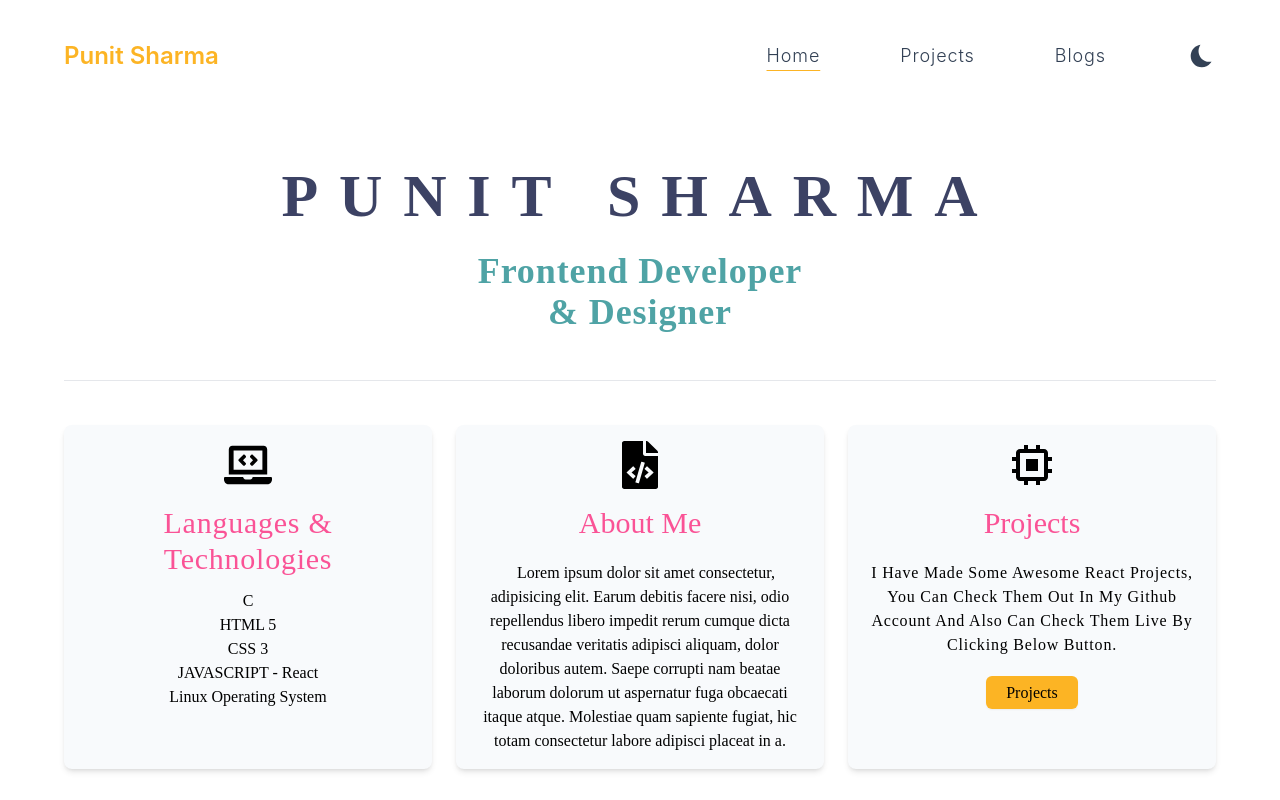
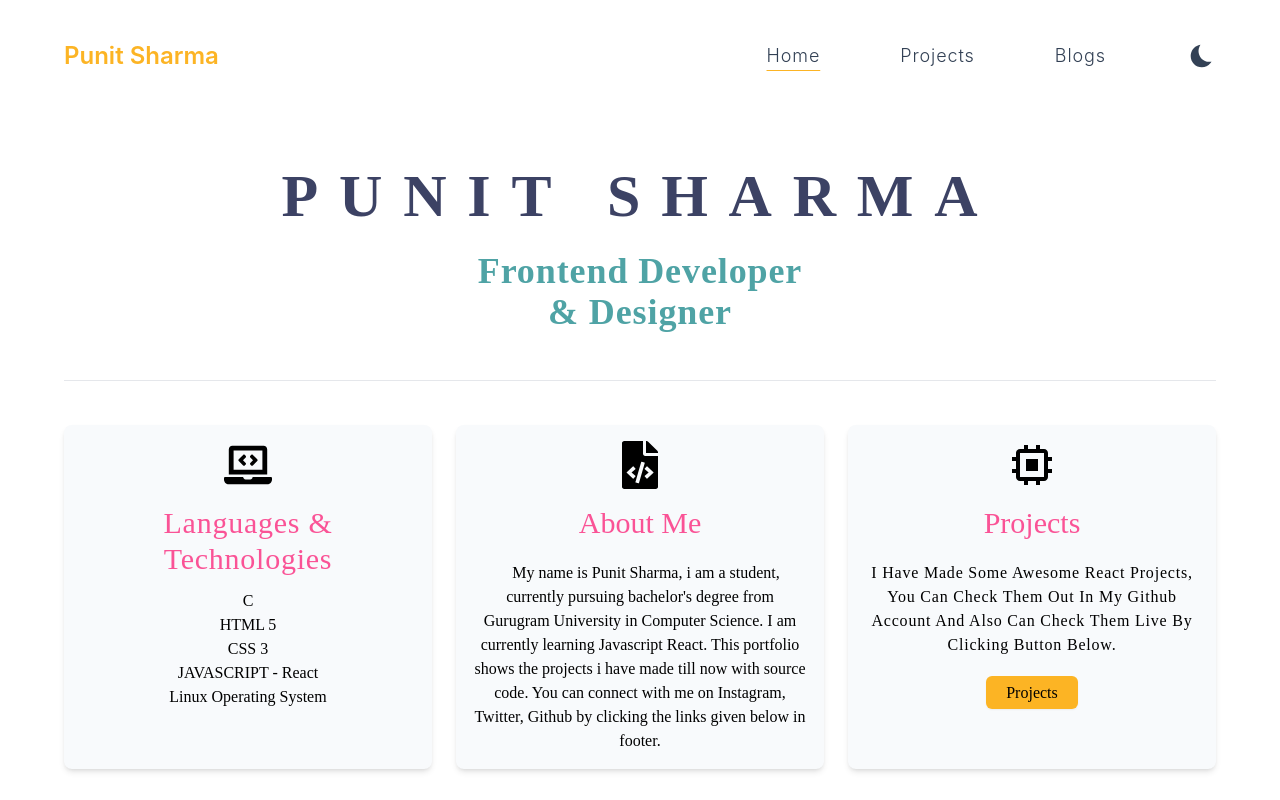
Before and after one commit to PunitMudgal/my-portfolio, a React (Create React App) app: page / in a window 1280 px wide. Shown: the top 800 px of the page. Built offline with nearby package versions, Linux system fonts and the light colour scheme.

Commit message:
docs: updated aboutMe section

```diff
--- a/src/Components/Home.jsx
+++ b/src/Components/Home.jsx
@@ -53,12 +53,7 @@ export default function Home(props) {
             About Me
           </h3>
           <p className="indent-3 font-josefin">
-            Lorem ipsum dolor sit amet consectetur, adipisicing elit. Earum
-            debitis facere nisi, odio repellendus libero impedit rerum cumque
-            dicta recusandae veritatis adipisci aliquam, dolor doloribus autem.
-            Saepe corrupti nam beatae laborum dolorum ut aspernatur fuga
-            obcaecati itaque atque. Molestiae quam sapiente fugiat, hic totam
-            consectetur labore adipisci placeat in a.
+            My name is Punit Sharma, i am a student, currently pursuing bachelor's degree from Gurugram University in Computer Science. I am currently learning Javascript React. This portfolio shows the projects i have made till now with source code. You can connect with me on Instagram, Twitter, Github by clicking the links given below in footer.
           </p>
         </div>
 
@@ -71,7 +66,7 @@ export default function Home(props) {
           </h3>
           <p className="max-w-lg tracking-wider mb-3 md:mb-6 capitalize">
             I have made some awesome React projects, You can check
-            them out in my github account and also can check them live by clicking below button.
+            them out in my github account and also can check them live by clicking button below.
           </p>
 
           <Link to="/project" className="bg-[#FCB424] dark:text-black hover:bg-orange-300/70  p-2 px-5 rounded-md shadow-sm hover:shadow-md ">
```
